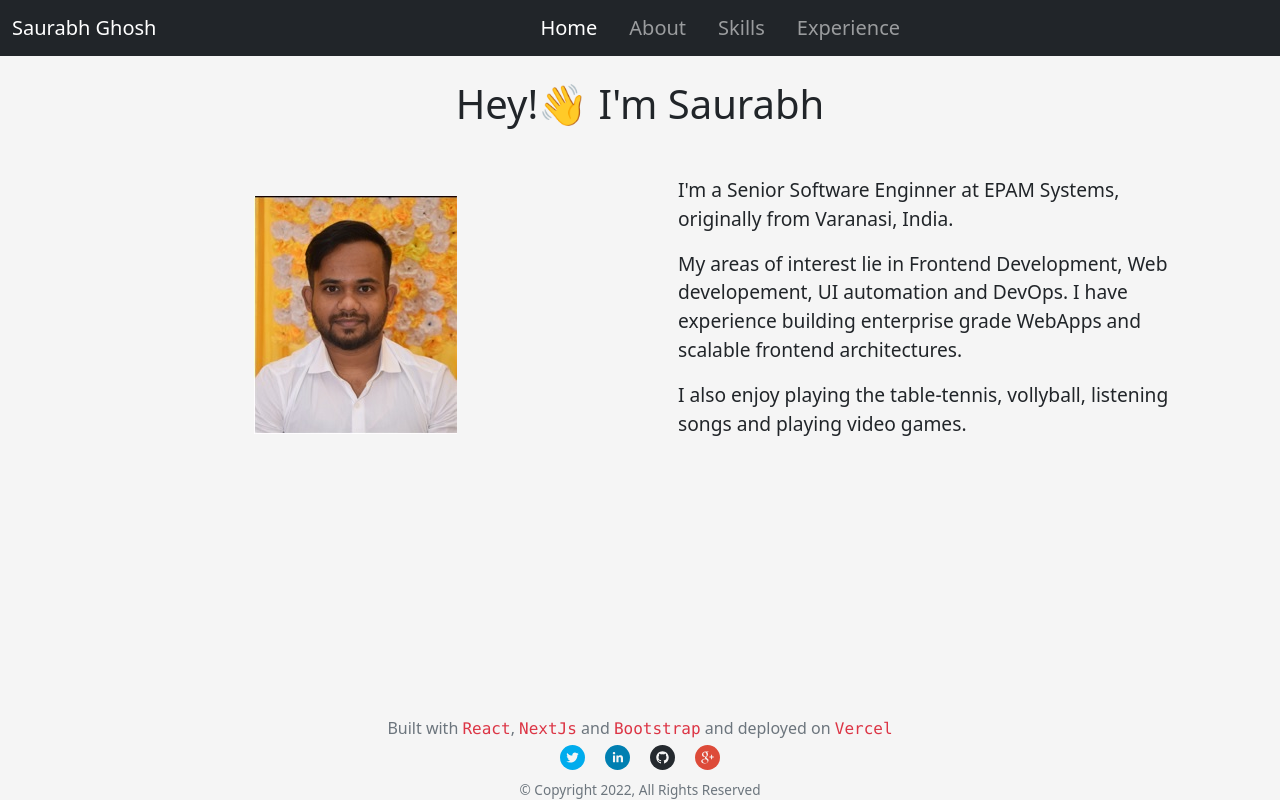
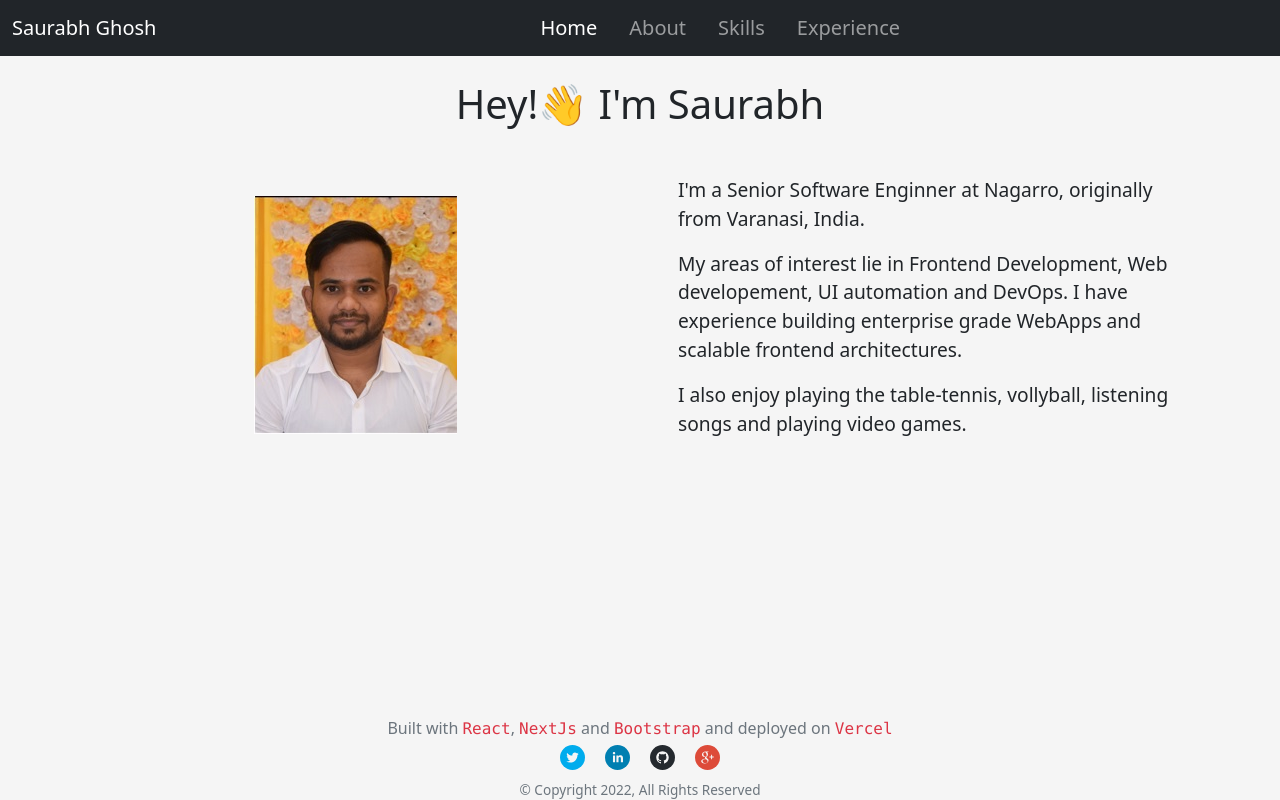
Before and after one commit to kooldandy/nextjs-typescript, a Next.js app: page /about in a window 1280 px wide. Built offline with nearby package versions, Linux system fonts and the light colour scheme.

Commit message:
Changed the company name

```diff
--- a/src/pages/about.tsx
+++ b/src/pages/about.tsx
@@ -5,7 +5,7 @@ import profilePic from "../../public/me.jpg";
 
 const AboutPage = () => {
   const about1 =
-    "I'm a Senior Software Enginner at EPAM Systems, originally from Varanasi, India.";
+    "I'm a Senior Software Enginner at Nagarro, originally from Varanasi, India.";
   const about2 =
     "My areas of interest lie in Frontend Development, Web developement, UI automation and DevOps. I have experience building enterprise grade WebApps and scalable frontend architectures.";
   const about3 =
```
